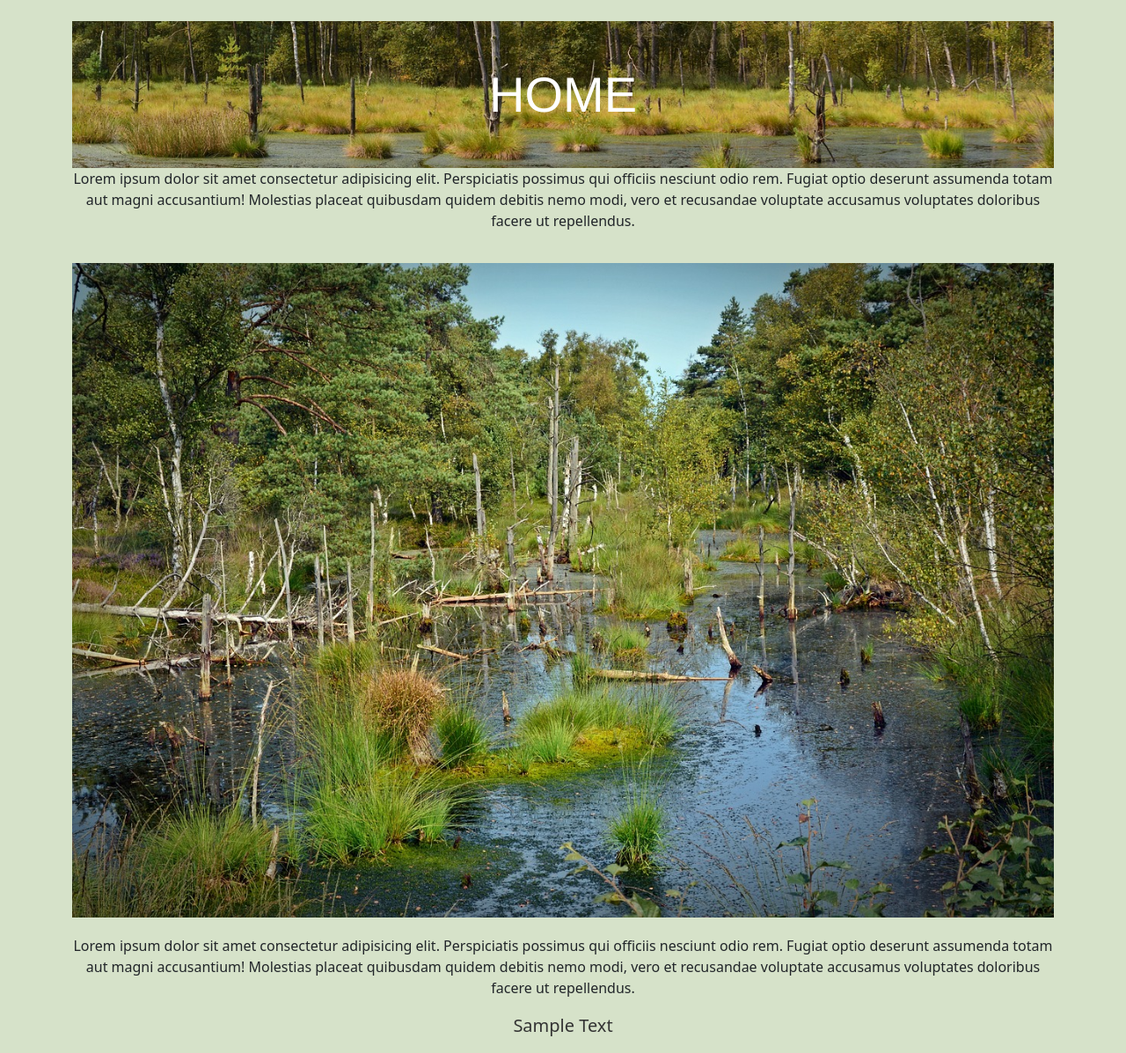
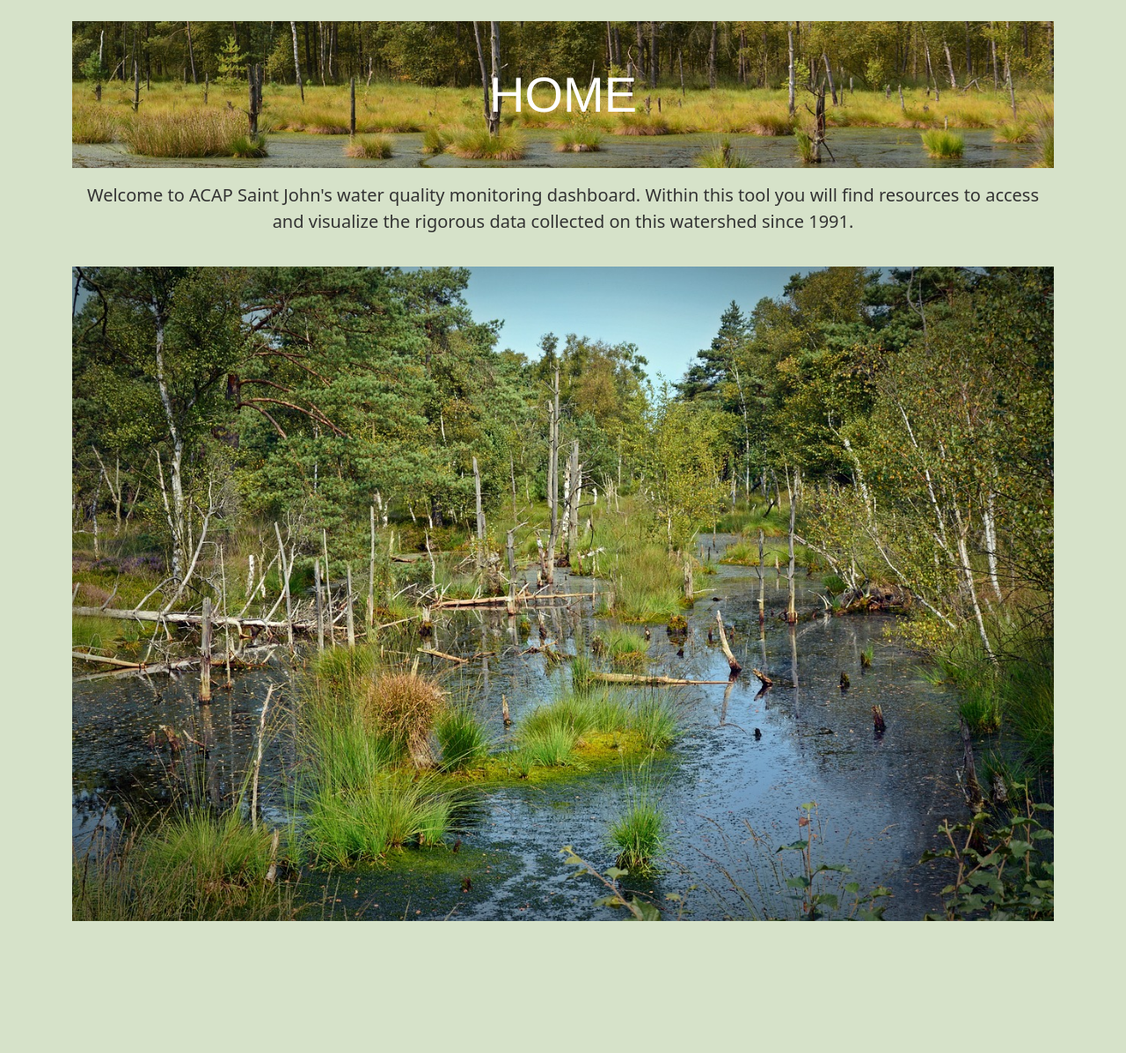
Before and after one commit to egosnell/ELA-Hackathon-2023, a Flask app: page / in a window 1280 px wide. Shown: the part 57-1254 px from the top of the page at 88% size. After the commit the page ends 1104 px from the top, so only its background shows below. Run offline with Flask 3, Linux system fonts and the light colour scheme.

Commit message:
last changes

```diff
--- a/templates/home.html
+++ b/templates/home.html
@@ -12,18 +12,16 @@
   <!-- Insert your images here -->
   <div class="text-center">
 
-    <p>Lorem ipsum dolor sit amet consectetur adipisicing elit. Perspiciatis possimus qui officiis
-      nesciunt odio rem. Fugiat optio deserunt assumenda totam aut magni accusantium! Molestias placeat
-      quibusdam quidem debitis nemo modi, vero et recusandae voluptate accusamus voluptates
-      doloribus facere ut repellendus.</p>
+    <p> </p>
+
+    <p class="lead text-center"> Welcome to ACAP Saint John's water quality monitoring dashboard. Within this tool you will find
+      resources to access and visualize the rigorous data collected on this watershed since 1991.
+    </p>
       <img src="{{ url_for('static', filename='Photos/marsh.jpg') }}" alt="Image 1" class="img-fluid">
-    <p>Lorem ipsum dolor sit amet consectetur adipisicing elit. Perspiciatis possimus qui officiis
-      nesciunt odio rem. Fugiat optio deserunt assumenda totam aut magni accusantium! Molestias placeat
-      quibusdam quidem debitis nemo modi, vero et recusandae voluptate accusamus voluptates
-      doloribus facere ut repellendus.</p>
+    <p></p>
   </div>
 
-  <p class="lead text-center">Sample Text</p>
+  <p class="lead text-center"></p>
 
   <style>
     .display-4 {
```
Also changed, not shown: templates/about.html (+7 -6 lines), templates/problem.html (+7 -3 lines).
